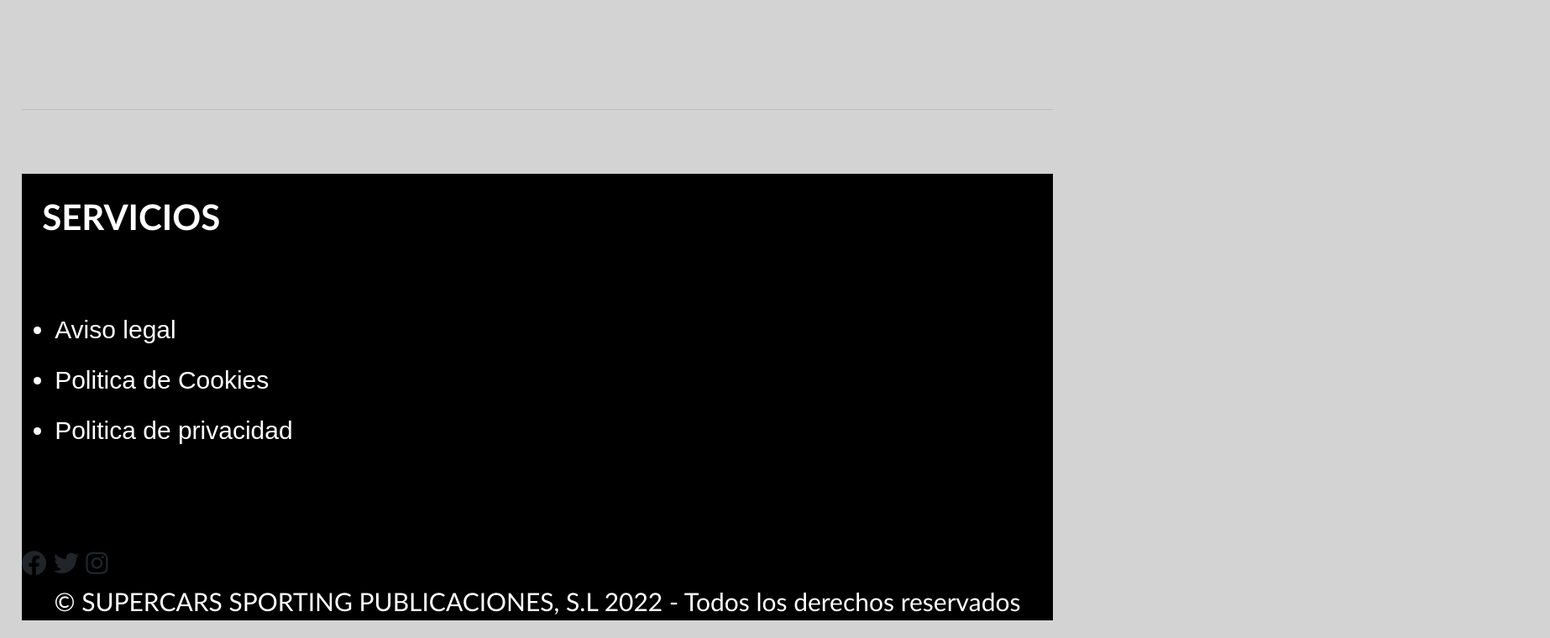
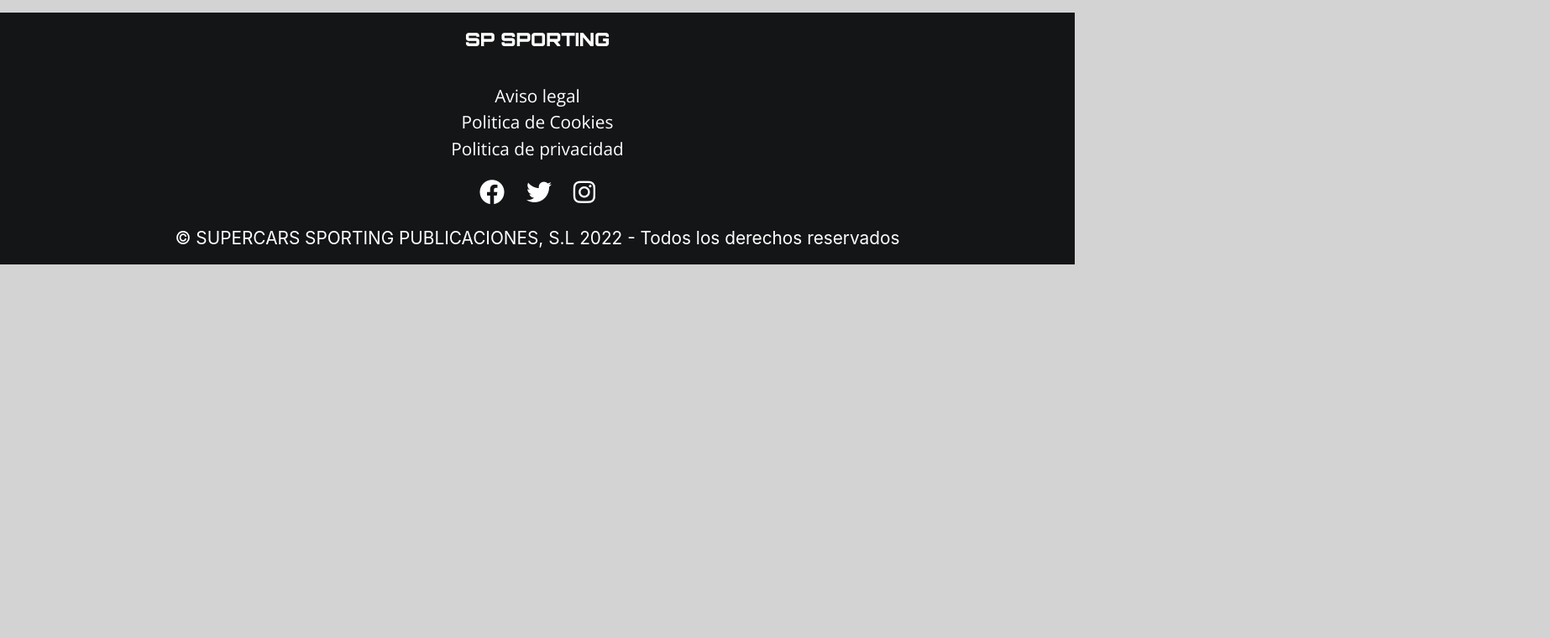
Before and after one commit to GianfrancoPersia/SuperCarsS, a plain HTML site: page index.html in a window 1280 px wide. Shown: the part 1760-2520 px from the top of the page at 84% size, 1846 px wide, since content can reach past the window. After the commit the page ends 2075 px from the top, so only its background shows below. Drawn offline with nearby package versions, Linux system fonts and the light colour scheme.

Commit message:
segunda entrega py

```diff
--- a/Css/style.css
+++ b/Css/style.css
@@ -2,14 +2,9 @@
     padding: 0;
     margin: 0;
     box-sizing: border-box;
-    }
-
-
-
+}
 body{
     background-color: lightgray;
-    margin-left: 2%;
-    margin-right: 2%;
 }
 
 /* HEADER */
@@ -28,7 +23,7 @@ body{
 }
 header{
     padding: 20px;
-    background-color: lightgrey;
+    background-color: #D8D8D8;
 }
 .navbar a{
     font-size: 20px;
@@ -199,46 +194,39 @@ html{
 }
 
 
+/* FOOTER */
 footer{
-    background-color: black;
-    font-family: 'Anek Gujarati', sans-serif;
-    font-size: 30px;
-
+    background-color: #141517;
+    color: white;
+    text-align: center;
+    height: 300px;
+}
+.listServ{
+    font-family: 'Open Sans', sans-serif;
+    text-decoration: none;
+    text-align: center;
+}
+.listServ li{
+    text-decoration: none;
+}
+.spfooter{
+    font-family: 'Orbitron', sans-serif;
+    padding: 15px;
+    font-size: 22px;
+}
+.redes {
+    margin: 10px;
+}
+.copy{
+    padding: 10px;
 }
 
-footer ul li{
-    margin: 15px;
+footer i{
+    font-size: 30px;
+    margin-left: 10px;
+    margin-right: 10px;
 }
-
-footer .iconos{
-    color: white;
-    font-size: 50px;
-    margin: 20px;
-    justify-content: center;
-    margin-left: 20px;
-    display: flex;
-
-}
-
-.serv {
-    color: white;
-    font-family: 'Gill Sans', 'Gill Sans MT', Calibri, 'Trebuchet MS', sans-serif;
-    margin: 2%;
-    font-size: 140%;
-    padding-top: 20px;
-}
-
-.copy {
-    text-align: center;
-    color: white;
-    font-family: 'Gill Sans', 'Gill Sans MT', Calibri, 'Trebuchet MS', sans-serif;
-}
-
-.listServ{
-    color: white;
-    margin: 2%;
-    padding-top: 40px;
-}
+/* FOOTER */
 
 .navbar{
     width: 100%;
--- a/index.html
+++ b/index.html
@@ -52,6 +52,7 @@
         </div>
     </header>
     <!-- HEADER -->
+
     <!--Noticias del inicio-->
 
 
@@ -77,33 +78,27 @@
         <div class="noti03"><a href="https://www.cronista.com/rpm/como-sera-el-nuevo-superauto-deportivo-propulsado-con-hidrogeno/"><img src="./Imagenes/Noticia 03 alpine.jpg" alt=""></a></div>
     </div>
 
-    <br><br>
+    <!--Noticias del inicio-->
 
-
-    <!--Noticias del inicio-->
-    <br>
-    <hr>
-    <br>
-
-    <div class="clearfix"></div>
-
+    <!-- FOOTER -->
     <footer>
-        <p class="serv"><strong>SERVICIOS</strong></p>
+        <p class="spfooter">SP SPORTING</p>
 
         <ul class="listServ">
             <li>Aviso legal</li>
             <li>Politica de Cookies</li>
             <li>Politica de privacidad</li>
         </ul>
-        <br><br>
 
-        <i class="fa-brands fa-facebook"></i>
-        <i class="fa-brands fa-twitter"></i>
-        <i class="fa-brands fa-instagram"></i>
-
+        <div class="redes">
+            <i class="fa-brands fa-facebook"></i>
+            <i class="fa-brands fa-twitter"></i>
+            <i class="fa-brands fa-instagram"></i>
+        </div>
 
         <p class="copy">© SUPERCARS SPORTING PUBLICACIONES, S.L 2022 - Todos los derechos reservados</p>
     </footer>
+    <!-- FOOTER -->
 
 </body>
 </html>
```
